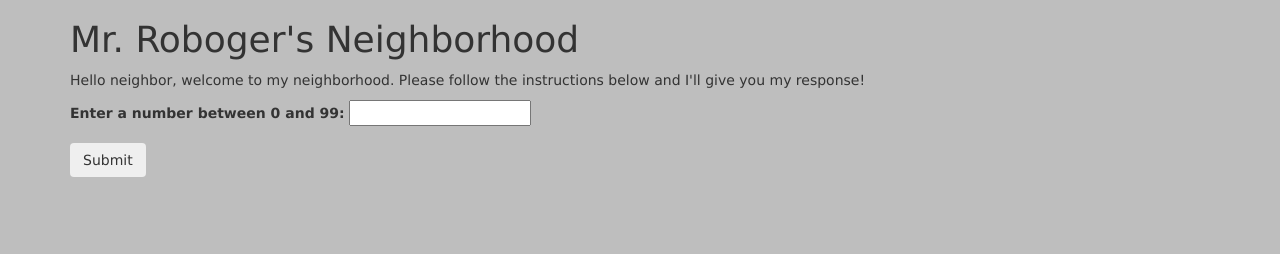
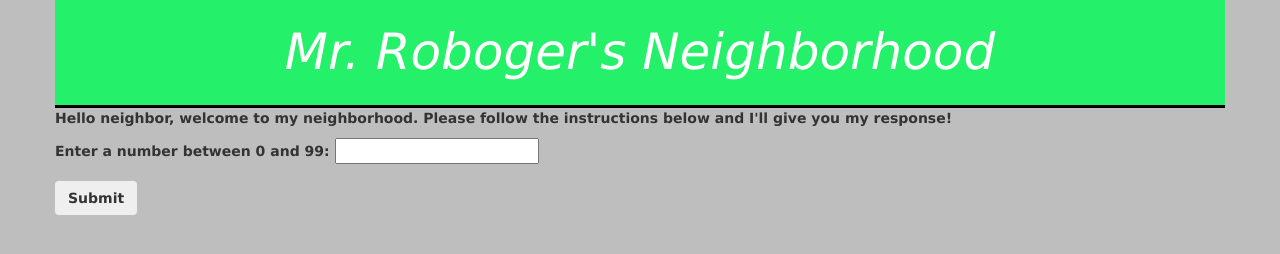
Before and after one commit to CodinginMuk425/final-epicodus-project, a plain HTML site: page index.html in a window 1280 px wide. Drawn offline with Linux system fonts and the light colour scheme.

Commit message:
add design

```diff
--- a/css/styles.css
+++ b/css/styles.css
@@ -7,6 +7,7 @@
 body {
   background-color: rgb(190, 190, 190);
   font-family: Verdana, Geneva, Tahoma, sans-serif;
+  font-weight: bold;
 }
 
 .reveal {
@@ -26,3 +27,20 @@ body {
   display: none;
   font-weight: bold;
 }
+
+h1{
+  padding: 25px;
+  margin: 0;
+  background-color: rgb(37, 240, 105);
+  color: #fff;
+  font-style: italic;
+  font-size: 50px;
+  text-align: center;
+  border-bottom: 3px solid black;
+}
+#appear {
+  font-weight: bold;
+}
+.container{
+  padding: 0px;
+}
--- a/index.html
+++ b/index.html
@@ -20,7 +20,7 @@
                 <label for="robot">
                     Enter a number between 0 and 99:
                 </label>
-                <input id="robot" type="text" max="99">
+                <input id="robot" type="number" required max="99">
             </div>
             <button id="appear" type="submit" class="btn">Submit</button>
         </form>
--- a/js/scripts.js
+++ b/js/scripts.js
@@ -35,4 +35,7 @@ $(document).ready(function () {
         $(".reveal").show();
         $(".redo").show();
     });
+    $(".redo").click(function() {
+        $("form#numbers").trigger("reset");
+    });
 })
```
